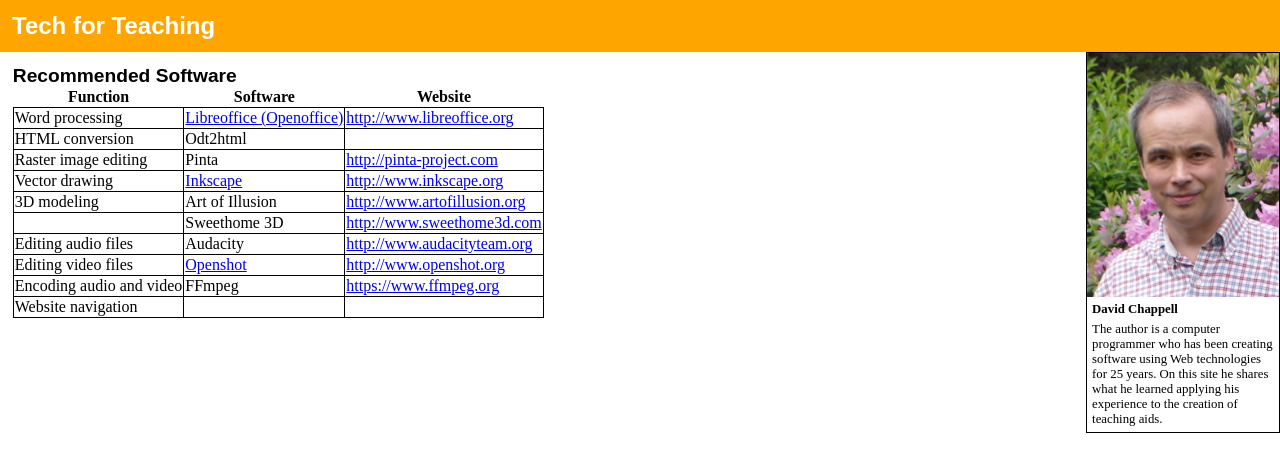
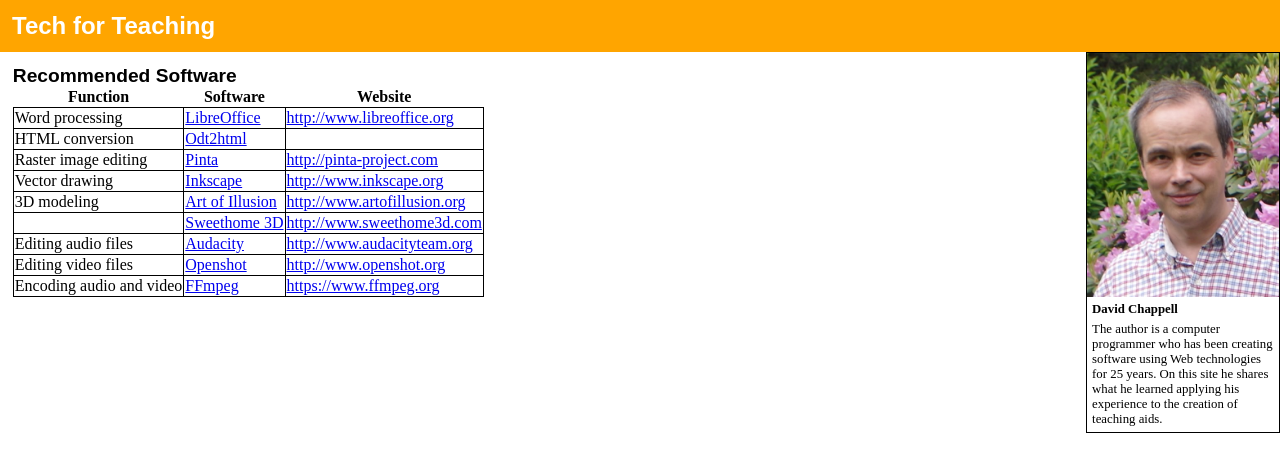
Before and after one commit to david672orford/tech-for-teaching, a Jekyll site: the page built from software/index.md, in a window 1280 px wide. Shown: the top 472 px of the page. Built offline with Jekyll 4.4.1, drawn with Linux system fonts in a browser that asks for light colours; our own code applies the rules of GitHub Pages for plain Markdown files.

Commit message:
added blank files

```diff
--- a/software/index.md
+++ b/software/index.md
@@ -1,14 +1,13 @@
 ## Recommended Software
 
-| Function                 | Software                 | Website                       |
-|--------------------------|--------------------------|-------------------------------|
-| Word processing          | [Libreoffice (Openoffice)](openoffice.md) | <http://www.libreoffice.org>  |
-| HTML conversion          | Odt2html                 |                               |
-| Raster image editing     | Pinta                    | <http://pinta-project.com>    |
-| Vector drawing           | [Inkscape](inkscape.md)                 | <http://www.inkscape.org>     |
-| 3D modeling              | Art of Illusion          | <http://www.artofillusion.org>|
-|                          | Sweethome 3D             | <http://www.sweethome3d.com>  |
-| Editing audio files      | Audacity                 | <http://www.audacityteam.org> |
-| Editing video files      | [Openshot](openshot.md)                 | <http://www.openshot.org>     |
-| Encoding audio and video | FFmpeg                   | <https://www.ffmpeg.org>      |
-| Website navigation       |                          |                               |
+| Function                 | Software                     | Website                       |
+|--------------------------|------------------------------|-------------------------------|
+| Word processing          | [LibreOffice](libreoffice/)  | <http://www.libreoffice.org>  |
+| HTML conversion          | [Odt2html](odt2html/)        |                               |
+| Raster image editing     | [Pinta](pinta/)              | <http://pinta-project.com>    |
+| Vector drawing           | [Inkscape](inkscape/)        | <http://www.inkscape.org>     |
+| 3D modeling              | [Art of Illusion](aoi/)      | <http://www.artofillusion.org>|
+|                          | [Sweethome 3D](sweethome3d/) | <http://www.sweethome3d.com>  |
+| Editing audio files      | [Audacity](audacity/)        | <http://www.audacityteam.org> |
+| Editing video files      | [Openshot](openshot/)        | <http://www.openshot.org>     |
+| Encoding audio and video | [FFmpeg](ffmpeg/)            | <https://www.ffmpeg.org>      |
```
Also changed, not shown: software/aoi/index.md (added), software/audacity/index.md (added), software/ffmpeg/index.md (added), software/odt2html/index.md (added), software/pinta/index.md (added), software/sweethome3d/index.md (added).
